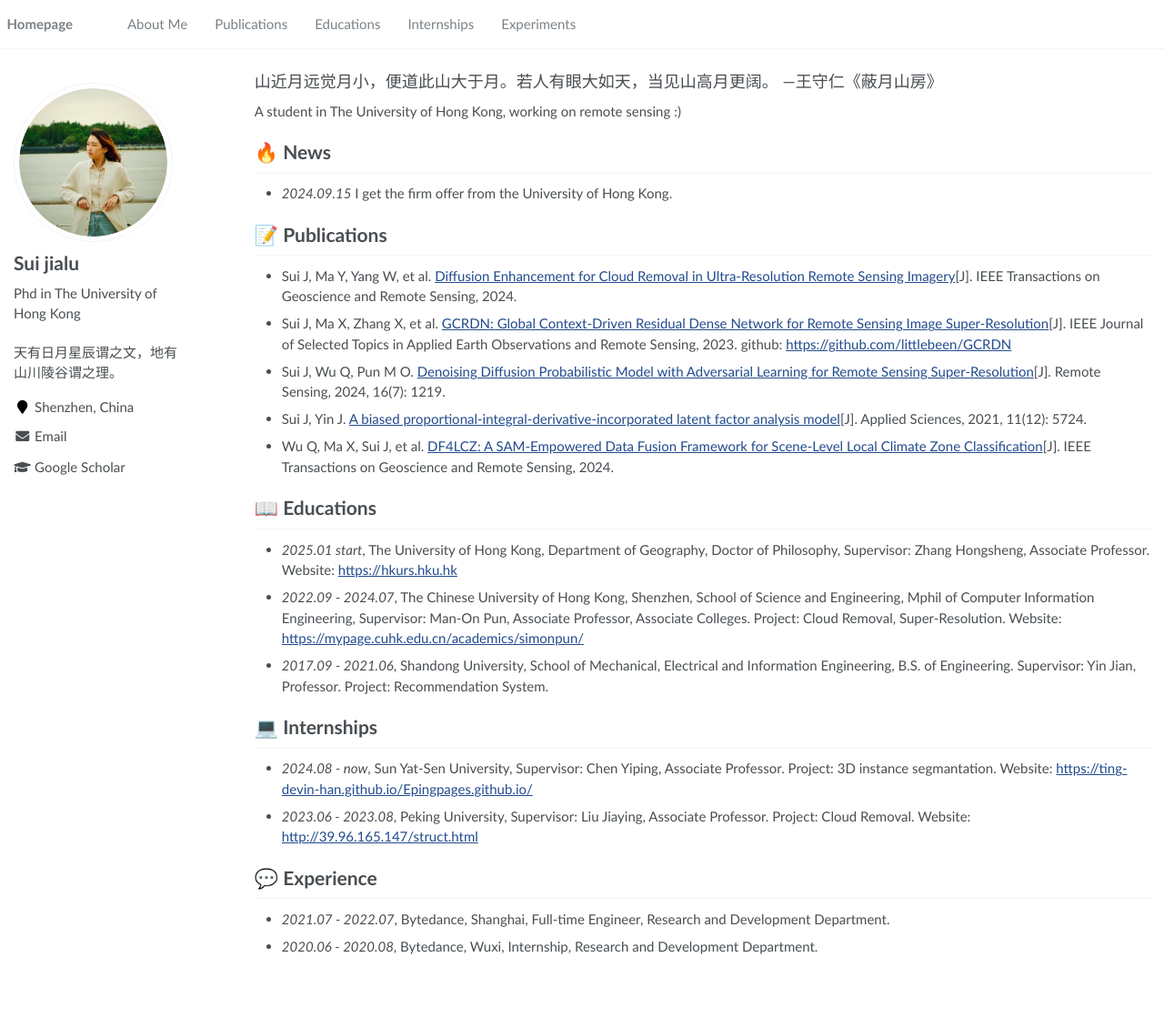
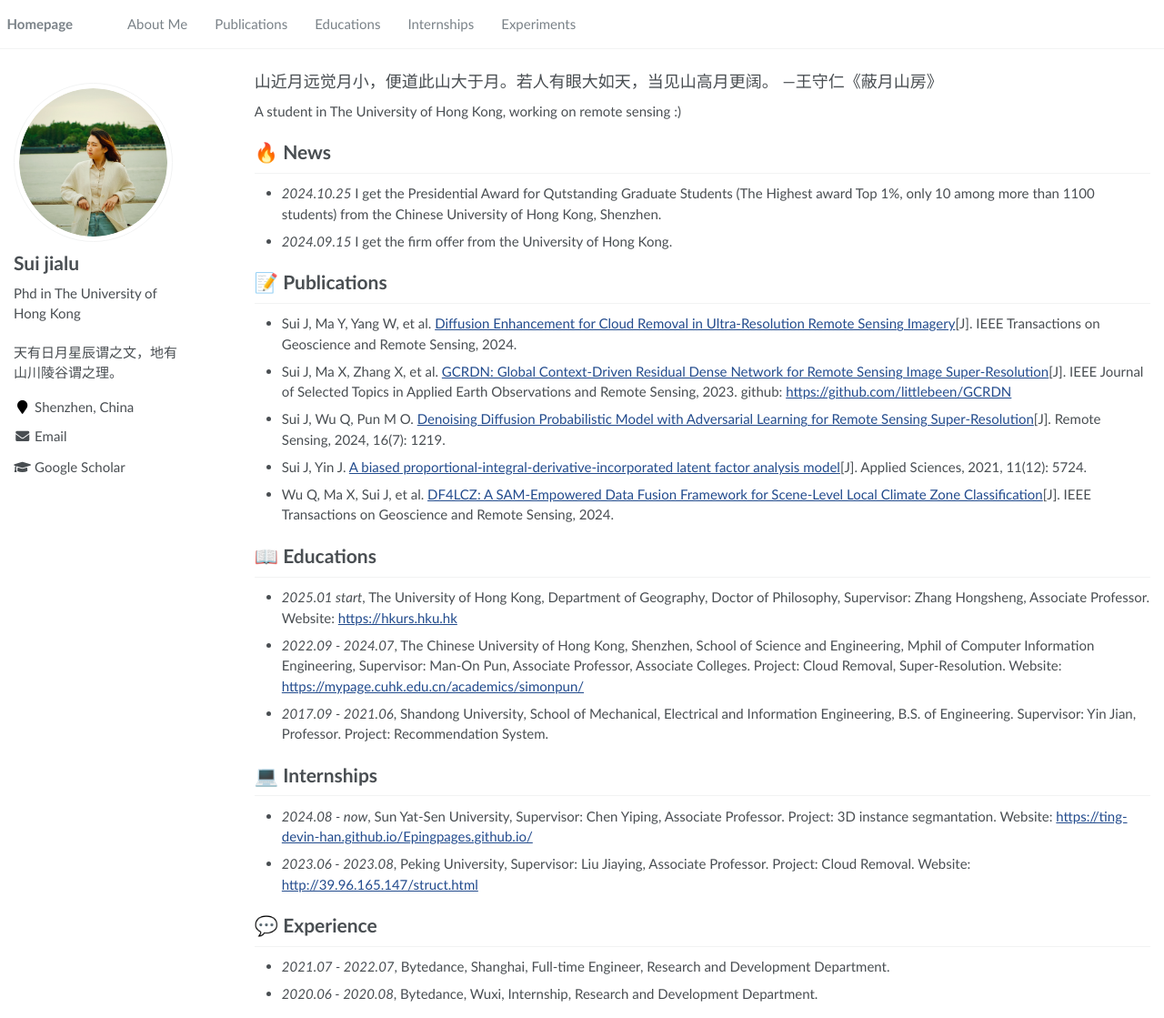
Before and after one commit to littlebeen/littlebeen_homepage, a Jekyll site: the page built from _pages/about.md, in a window 1280 px wide and 1119 px high. Shown: the whole window at 91% size. Built offline with Jekyll 4.4.1, drawn with Linux system fonts in a browser that asks for light colours.

Commit message:
Update about.md

```diff
--- a/_pages/about.md
+++ b/_pages/about.md
@@ -22,6 +22,7 @@ redirect_from:
 
 # 🔥 News
 
+- *2024.10.25* I get the Presidential Award for Qutstanding Graduate Students (The Highest award Top 1%, only 10 among more than 1100 students) from the Chinese University of Hong Kong, Shenzhen.
 - *2024.09.15* I get the firm offer from the University of Hong Kong.
 
 # 📝 Publications
```
